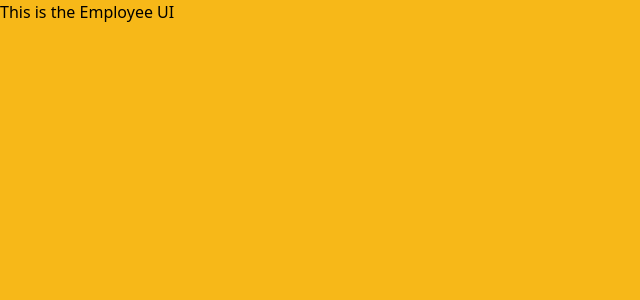
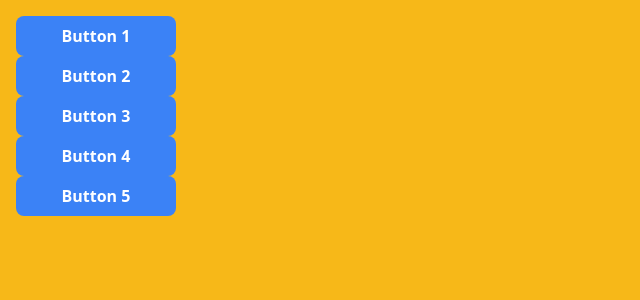
Before and after one commit to csce-331-ritchey-2023a/project3-mu, a Next.js app in the folder project3/: page /employee in a window 1280 px wide. Shown: the top 300 px of the page, without its empty margins (0-640 px from the left). Built offline with nearby package versions, Linux system fonts and the light colour scheme.

Commit message:
Added buttons & grid layout

```diff
--- a/project3/app/employee/page.tsx
+++ b/project3/app/employee/page.tsx
@@ -1,13 +1,43 @@
 import Image from 'next/image'
+import { use } from "react"
 import { Inter } from 'next/font/google'
-import styles from './page.module.css'
+import React from "react";
+
 
 const inter = Inter({ subsets: ['latin'] })
 
+
+const BlueButton = ({ text }: { text: string }) => (
+    <button className="block w-40 py-2 px-4 bg-blue-500 hover:bg-blue-700 text-white font-bold py-2 px-4 rounded-lg focus:outline-none focus:shadow-outline">
+      {text}
+    </button>
+  );
+
+  const ButtonList = ({ numButtons }: {numButtons:number}) => {
+    const buttons = [];
+    for (let i = 0; i < numButtons; i++) {
+      buttons.push(<BlueButton key={i} text={`Button ${i + 1}`} />);
+    }
+    return <div className="flex flex-col">{buttons}</div>;
+  };
+
+async function getName(){
+    const res = await fetch(`${process.env.BASE_URL}/api/getName`, {cache: "no-store"})
+    if(!res.ok){
+      console.log("result + ", res)
+    }
+    return await(res).json()
+  }
+
 export default function Customer(){
+    //call & retrieve data from getName
+    //const names = use(getName())
+
+    //const nameData = names.map(name => name[1])
+
     return(
-        <main>
-                <h1>This is the Employee UI</h1>
-        </main>
+        <div className="p-4">
+      <ButtonList numButtons={5} />
+        </div>
     )
 }
```
